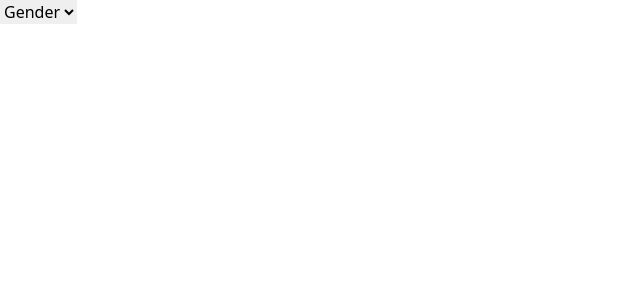
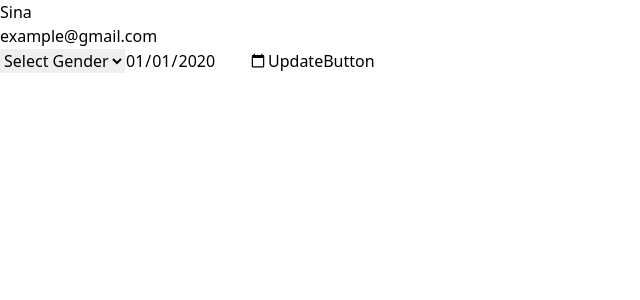
Before and after one commit to Sina-Hgs/user-profile-react, a React (Vite) app: page / in a window 1280 px wide. Both pictures are taken after a click on the button "Edit Profile". Shown: the top 300 px of the page, without its empty margins (0-640 px from the left). Built offline with nearby package versions, Linux system fonts and the light colour scheme; the HTML template or start-up script is replaced by a standard one.

Commit message:
working on the logic of updating data

```diff
--- a/src/components/DropDown.jsx
+++ b/src/components/DropDown.jsx
@@ -1,27 +1,36 @@
 import { useState, useEffect } from "react";
 
-const DropDown = ({ defaultValue, values }) => {
+const DropDown = ({ defaultValue, selections }) => {
   const [options, setOptions] = useState([]);
+  const [selected, setSelected] = useState(defaultValue);
 
   useEffect(() => {
     setOptions([]);
-    for (let i = 0; i < values.length; i++) {
+    for (let i = 0; i < selections.length; i++) {
       setOptions((prev) => [
         ...prev,
-        <option value={values[i]} key={i}>
-          {values[i]}
+        <option value={selections[i]} key={i}>
+          {selections[i]}
         </option>,
       ]);
     }
-  }, [values]);
+  }, [selections]);
 
   return (
-    <select required defaultValue={0}>
-      <option value={0} disabled hidden>
-        {defaultValue}
-      </option>
-      {...options}
-    </select>
+    <>
+      <select
+        required
+        defaultValue={0}
+        onChange={(e) => {
+          setSelected(e.target.value);
+        }}
+      >
+        <option value={0} disabled hidden>
+          {defaultValue}
+        </option>
+        {...options}
+      </select>
+    </>
   );
 };
 
--- a/src/components/UserInfo.jsx
+++ b/src/components/UserInfo.jsx
@@ -3,22 +3,21 @@ import useLocalStorage from "../hooks/useLocalStorage";
 import { FaUserCircle } from "react-icons/fa";
 
 const UserInfo = () => {
-
-    //  USER INFO INITIAL INFO
+  //  USER INFO INITIAL VALUES
   const fallBackUserInfo = {
     name: "Sina",
     email: "example@gmail.com",
   };
 
-  const [userData, setUserData] = useLocalStorage("userInfo", fallBackUserInfo);
+  const [userInfo, setUserInfo] = useLocalStorage("userInfo", fallBackUserInfo);
 
-  console.log(userData);
+  console.log(userInfo);
   return (
     <div>
       <h1>Profile</h1>
       <FaUserCircle />
-      <h2>{userData.name}</h2>
-      <p>{userData.email}</p>
+      <h2>{userInfo.name}</h2>
+      <p>{userInfo.email}</p>
     </div>
   );
 };
--- a/src/routes/EditProfile.jsx
+++ b/src/routes/EditProfile.jsx
@@ -1,10 +1,37 @@
+import useLocalStorage from "../hooks/useLocalStorage";
+import { useNavigate } from "react-router-dom";
+
 import DropDown from "../components/DropDown";
+import Calender from "../components/Calender";
 
 const EditProfile = () => {
+  const Navigate = useNavigate();
+
+  // LOCAL STORAGE STATES
+  const [userInfo, setUserInfo] = useLocalStorage("userInfo");
+  const [userGender, setUserGender] = useLocalStorage("userGender");
+  const [userBirth, setUserBirth] = useLocalStorage("userBirth");
+
+  // HANDLE CLICK FOR THE UPDATE BUTTON
+  const handleClick = () => {
+    setUserInfo({
+      name: "heyyy",
+      email: "example@gmail.com",
+    });
+    // Navigate("/");
+  };
+
   return (
-    <div>
-      <DropDown defaultValue={"Gender"} values={["Male", "Female"]} />
-    </div>
+    <>
+      <h2>{userInfo.name}</h2>
+      <p>{userInfo.email}</p>
+      <DropDown
+        defaultValue={userGender.gender}
+        selections={["Male", "Female"]}
+      />
+      <Calender defaultValue={userBirth.birthDate} />
+      <button onClick={handleClick}>UpdateButton</button>
+    </>
   );
 };
 
--- a/src/routes/ProfilePage.jsx
+++ b/src/routes/ProfilePage.jsx
@@ -31,7 +31,7 @@ const ProfilePage = () => {
   return (
     <>
       <UserInfo />
-      <DropDown defaultValue={userGender.gender} values={["Male", "Female"]} />
+      <DropDown defaultValue={userGender.gender} selections={["Male", "Female"]} />
       <Calender defaultValue={userBirth.birthDate} />
 
       <button
```
